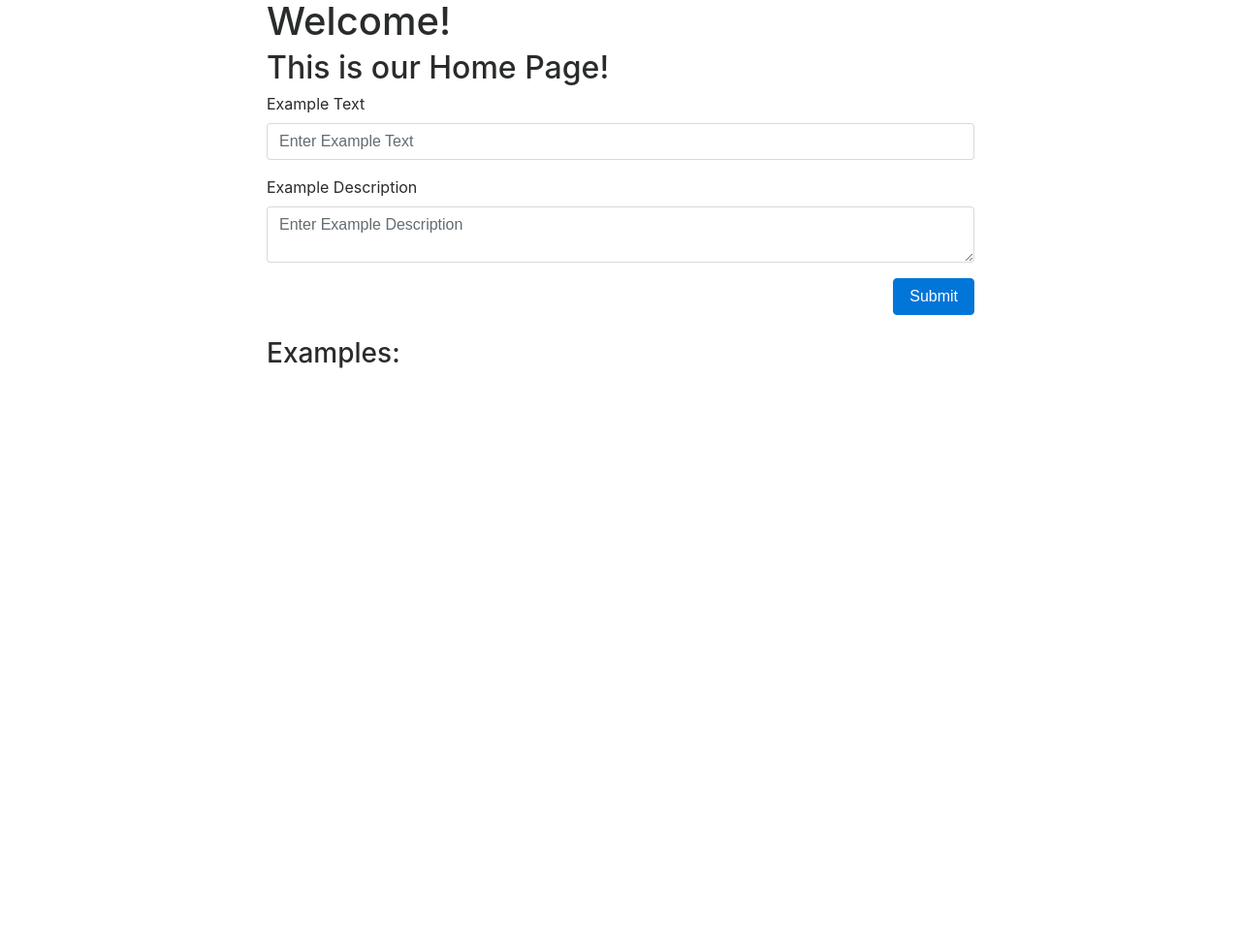
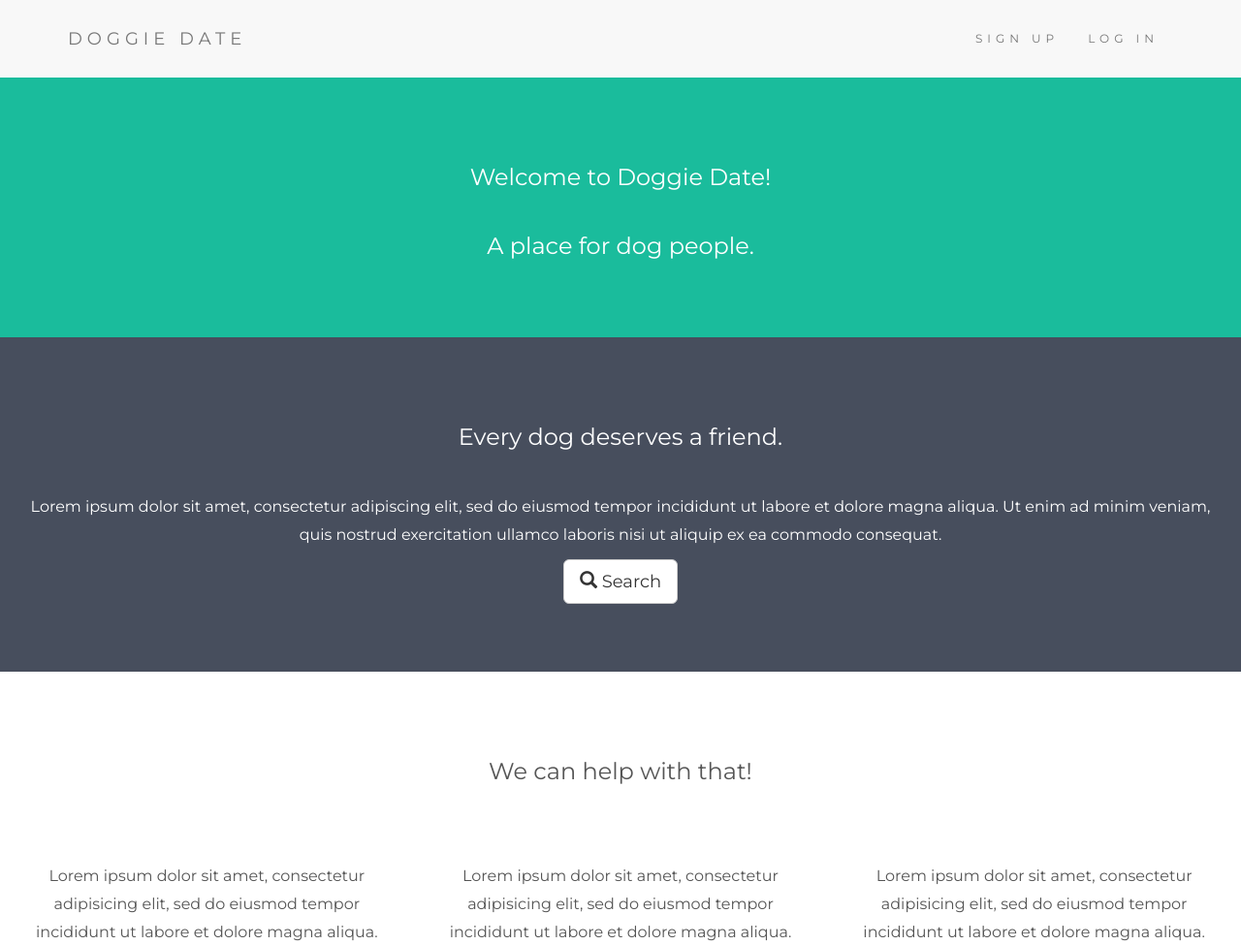
Before and after one commit to rlau4/Project2, a Node server app: page / in a window 1280 px wide. Shown: the top 975 px of the page at 97% size. Before the commit the page ends 380 px from the top, so only its background shows below. Run offline with Node 20, Linux system fonts and the light colour scheme; data that the repository does not hold is empty; some libraries are stand-ins or nearby versions.

Commit message:
html layout links not working

```diff
--- a/config/config.json
+++ b/config/config.json
@@ -1,14 +1,14 @@
 {
   "development": {
     "username": "root",
-    "password": null,
+    "password": "password",
     "database": "exampledb",
     "host": "localhost",
     "dialect": "mysql"
   },
   "test": {
     "username": "root",
-    "password": null,
+    "password": "password",
     "database": "testdb",
     "host": "localhost",
     "dialect": "mysql",
--- a/public/styles/styles.css
+++ b/public/styles/styles.css
@@ -1,3 +1,43 @@
 .list-group-item {
   line-height: 2.5;
 }
+
+body {
+  font: 20px Montserrat, sans-serif;
+  line-height: 1.8;
+  color: #f5f6f7;
+}
+p {font-size: 16px;}
+.margin {margin-bottom: 45px;}
+.bg-1 {
+  background-color: #1abc9c; /* Green */
+  color: #ffffff;
+}
+.bg-2 {
+  background-color: #474e5d; /* Dark Blue */
+  color: #ffffff;
+}
+.bg-3 {
+  background-color: #ffffff; /* White */
+  color: #555555;
+}
+.bg-4 {
+  background-color: #2f2f2f; /* Black Gray */
+  color: #fff;
+}
+.container-fluid {
+  padding-top: 70px;
+  padding-bottom: 70px;
+}
+.navbar {
+  padding-top: 15px;
+  padding-bottom: 15px;
+  border: 0;
+  border-radius: 0;
+  margin-bottom: 0;
+  font-size: 12px;
+  letter-spacing: 5px;
+}
+.navbar-nav  li a:hover {
+  color: #1abc9c !important;
+}
--- a/routes/htmlRoutes.js
+++ b/routes/htmlRoutes.js
@@ -9,6 +9,16 @@ module.exports = function(app) {
         examples: dbExamples
       });
     });
+  });
+
+  //Load signup page
+  app.get("/signup", function(req, res) {
+    res.render("/signup");
+  });
+
+  // Load login page
+  app.get("/login", function(req, res) {
+    res.render("/login");
   });
 
   // Load example page and pass in an example by id
--- a/views/index.handlebars
+++ b/views/index.handlebars
@@ -1,33 +1,61 @@
-<div id="home">
+<!-- Navbar -->
+<nav class="navbar navbar-default">
   <div class="container">
-    <div class="row">
-      <div class="col-8 offset-2">
-        <h1>{{msg}}</h1>
-        <h2>This is our Home Page!</h2>
-        <form class="clearfix mb-4" action="POST">
-          <div class="form-group">
-            <label for="example-text">Example Text</label>
-            <input type="text" id="example-text" class="form-control" aria-describedby="example-text" placeholder="Enter Example Text">
-          </div>
-          <div class="form-group">
-            <label for="example-description">Example Description</label>
-            <textarea class="form-control" id="example-description" aria-describedby="example-description" placeholder="Enter Example Description"></textarea>
-          </div>
-          <button id="submit" class="btn btn-primary float-right">Submit</button>
-        </form>
-        <h3>Examples:</h3>
-        <ul id="example-list" class="list-group">
-          {{#each examples}}
-          <li data-id="{{this.id}}" class="list-group-item">
-            <a href="example/{{this.id}}">{{this.text}}</a>
-            <button class="btn btn-danger float-right delete">ｘ</button>
-          </li>
-          {{/each}}
-        </ul>
-      </div>
+    <div class="navbar-header">
+      <button type="button" class="navbar-toggle" data-toggle="collapse" data-target="#myNavbar">
+        <span class="icon-bar"></span>
+        <span class="icon-bar"></span>
+        <span class="icon-bar"></span>
+      </button>
+      <a class="navbar-brand" href="#">DOGGIE DATE</a>
+    </div>
+    <div class="collapse navbar-collapse" id="myNavbar">
+      <ul class="nav navbar-nav navbar-right">
+        <li><a href="./signup.handlebars">SIGN UP</a></li>
+        <li><a href="./login.handlebars">LOG IN</a></li>
+      </ul>
+    </div>
+  </div>
+</nav>
+
+<!-- First Container -->
+<div class="container-fluid bg-1 text-center">
+  <h3 class="margin">Welcome to Doggie Date!</h3>
+  <h3>A place for dog people.</h3>
+</div>
+
+<!-- Second Container -->
+<div class="container-fluid bg-2 text-center">
+  <h3 class="margin">Every dog deserves a friend.</h3>
+  <p>Lorem ipsum dolor sit amet, consectetur adipiscing elit, sed do eiusmod tempor incididunt ut labore et dolore magna aliqua. Ut enim ad minim veniam, quis nostrud exercitation ullamco laboris nisi ut aliquip ex ea commodo consequat. </p>
+  <a href="#" class="btn btn-default btn-lg">
+    <span class="glyphicon glyphicon-search"></span> Search
+  </a>
+</div>
+
+<!-- Third Container (Grid) -->
+<div class="container-fluid bg-3 text-center">
+  <h3 class="margin">We can help with that!</h3><br>
+  <div class="row">
+    <div class="col-sm-4">
+      <p>Lorem ipsum dolor sit amet, consectetur adipisicing elit, sed do eiusmod tempor incididunt ut labore et dolore magna aliqua.</p>
+      <img src="#" class="img-responsive margin" style="width:100%" alt="Image">
+    </div>
+    <div class="col-sm-4">
+      <p>Lorem ipsum dolor sit amet, consectetur adipisicing elit, sed do eiusmod tempor incididunt ut labore et dolore magna aliqua.</p>
+      <img src="#" class="img-responsive margin" style="width:100%" alt="Image">
+    </div>
+    <div class="col-sm-4">
+      <p>Lorem ipsum dolor sit amet, consectetur adipisicing elit, sed do eiusmod tempor incididunt ut labore et dolore magna aliqua.</p>
+      <img src="#" class="img-responsive margin" style="width:100%" alt="Image">
     </div>
   </div>
 </div>
 
+<!-- Footer -->
+<footer class="container-fluid bg-4 text-center">
+
+</footer>
+
 <script type="text/javascript" src="https://cdnjs.cloudflare.com/ajax/libs/jquery/3.2.1/jquery.min.js"></script>
 <script src="/js/index.js"></script>
--- a/views/layouts/main.handlebars
+++ b/views/layouts/main.handlebars
@@ -1,9 +1,14 @@
+
 <!DOCTYPE html>
-<html>
-
+<html lang="en">
 <head>
+  <title>Doggie Date</title>
   <meta charset="utf-8">
-  <link rel="stylesheet" href="https://maxcdn.bootstrapcdn.com/bootstrap/4.0.0-beta.3/css/bootstrap.min.css">
+  <meta name="viewport" content="width=device-width, initial-scale=1">
+  <link rel="stylesheet" href="https://maxcdn.bootstrapcdn.com/bootstrap/3.4.0/css/bootstrap.min.css">
+  <link href="https://fonts.googleapis.com/css?family=Montserrat" rel="stylesheet">
+  <script src="https://ajax.googleapis.com/ajax/libs/jquery/3.4.0/jquery.min.js"></script>
+  <script src="https://maxcdn.bootstrapcdn.com/bootstrap/3.4.0/js/bootstrap.min.js"></script>
   <link rel="stylesheet" href="/styles/styles.css" media="screen" title="no title" charset="utf-8">
   <title>Home Page</title>
 </head>
```
Also changed, not shown: package.json (+14 -2 lines), views/login.handlebars (added, +25 -0 lines), views/signup.handlebars (added, +25 -0 lines), 1 other file.
